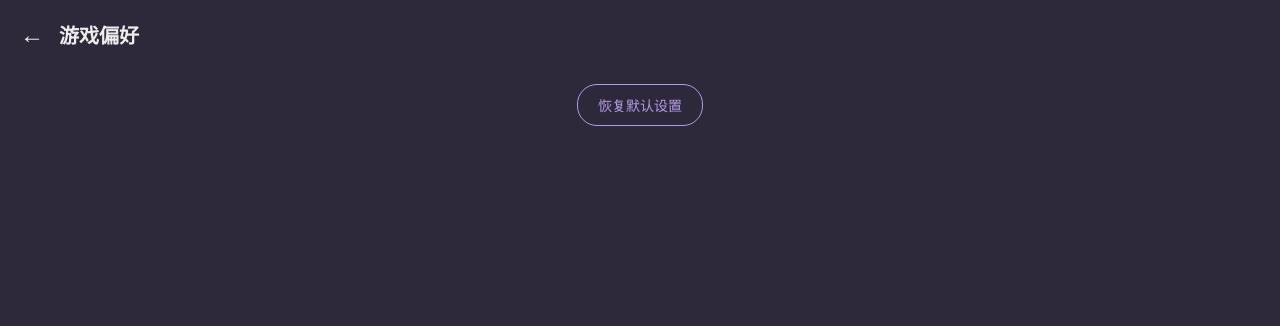
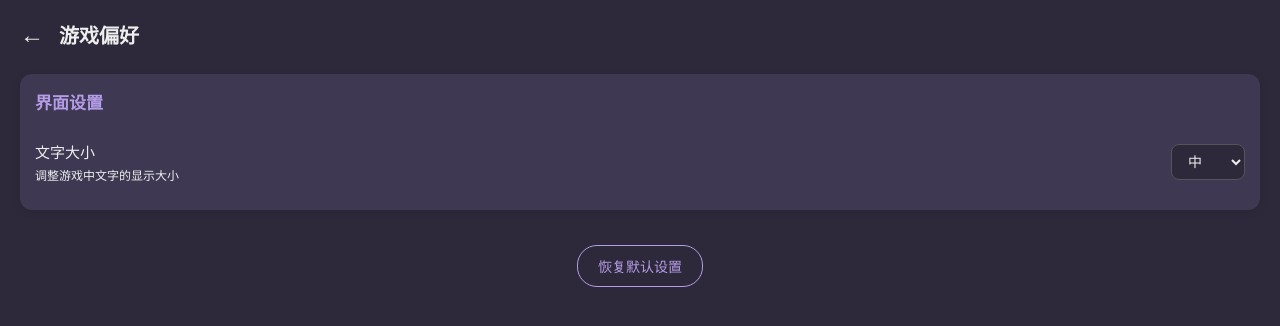
Before and after one commit to goldthinking/solorpg-proto, a Vue app: page /game-preferences in a window 1280 px wide. Shown: the top 326 px of the page. Built offline with nearby package versions, Linux system fonts and the light colour scheme.

Commit message:
feat(界面设置): 添加文字大小选择功能

```diff
--- a/src/views/GamePreferencesView.vue
+++ b/src/views/GamePreferencesView.vue
@@ -8,10 +8,30 @@
     </div>
 
     <div class="preferences-container">
-      <!-- 设置类别将在这里添加 -->
+      <!-- 界面设置 -->
+      <div class="preference-section">
+        <h2 class="section-title">界面设置</h2>
+
+        <div class="preference-item">
+          <div class="preference-info">
+            <div class="preference-name">文字大小</div>
+            <div class="preference-description">调整游戏中文字的显示大小</div>
+          </div>
+          <div class="preference-control">
+            <select v-model="preferences.textSize" class="select-control">
+              <option value="small">小</option>
+              <option value="medium">中</option>
+              <option value="large">大</option>
+              <option value="xlarge">超大</option>
+            </select>
+          </div>
+        </div>
+      </div>
 
       <div class="reset-container">
-        <button class="reset-button" @click="resetPreferences">恢复默认设置</button>
+        <button class="reset-button" @click="resetPreferences">
+          恢复默认设置
+        </button>
       </div>
     </div>
   </div>
@@ -23,13 +43,15 @@ export default {
   data() {
     return {
       preferences: {
-        // 偏好设置将在这里定义
-      }
+        // 界面设置
+        textSize: "medium",
+        dialogStyle: "classic",
+      },
     };
   },
   created() {
     // 从本地存储加载设置
-    const savedPreferences = localStorage.getItem('gamePreferences');
+    const savedPreferences = localStorage.getItem("gamePreferences");
     if (savedPreferences) {
       this.preferences = JSON.parse(savedPreferences);
     }
@@ -40,22 +62,23 @@ export default {
     },
     resetPreferences() {
       this.preferences = {
-        // 默认设置将在这里定义
+        textSize: "medium",
+        dialogStyle: "classic",
       };
       this.savePreferences();
     },
     savePreferences() {
-      localStorage.setItem('gamePreferences', JSON.stringify(this.preferences));
-    }
+      localStorage.setItem("gamePreferences", JSON.stringify(this.preferences));
+    },
   },
   watch: {
     preferences: {
       handler() {
         this.savePreferences();
       },
-      deep: true
-    }
-  }
+      deep: true,
+    },
+  },
 };
 </script>
 
@@ -94,6 +117,61 @@ export default {
   gap: 25px;
 }
 
+.preference-section {
+  background-color: var(--bg-secondary);
+  border-radius: 12px;
+  padding: 15px;
+  box-shadow: 0 2px 8px rgba(0, 0, 0, 0.1);
+}
+
+.section-title {
+  margin: 0 0 15px 0;
+  font-size: 17px;
+  font-weight: 600;
+  color: var(--accent-light);
+}
+
+.preference-item {
+  display: flex;
+  justify-content: space-between;
+  align-items: center;
+  padding: 12px 0;
+  border-bottom: 1px solid var(--border);
+}
+
+.preference-item:last-child {
+  border-bottom: none;
+}
+
+.preference-info {
+  flex: 1;
+}
+
+.preference-name {
+  font-size: 15px;
+  margin-bottom: 4px;
+}
+
+.preference-description {
+  font-size: 12px;
+  color: var(--text-secondary);
+}
+
+.preference-control {
+  min-width: 100px;
+  display: flex;
+  justify-content: flex-end;
+}
+
+.select-control {
+  padding: 8px 12px;
+  border-radius: 8px;
+  border: 1px solid var(--border);
+  background-color: var(--bg-primary);
+  color: var(--text-primary);
+  font-size: 14px;
+}
+
 .reset-container {
   display: flex;
   justify-content: center;
```
